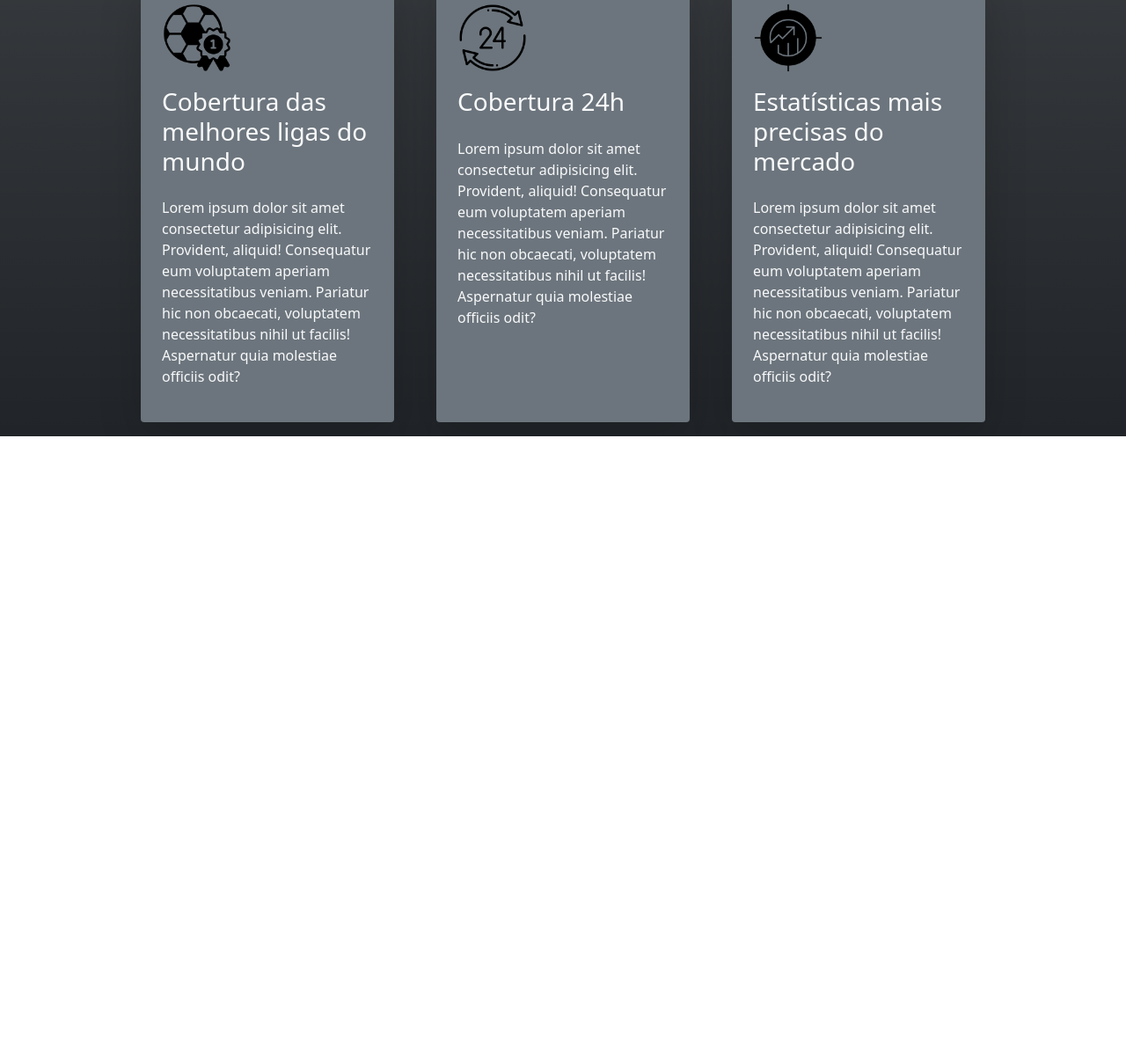
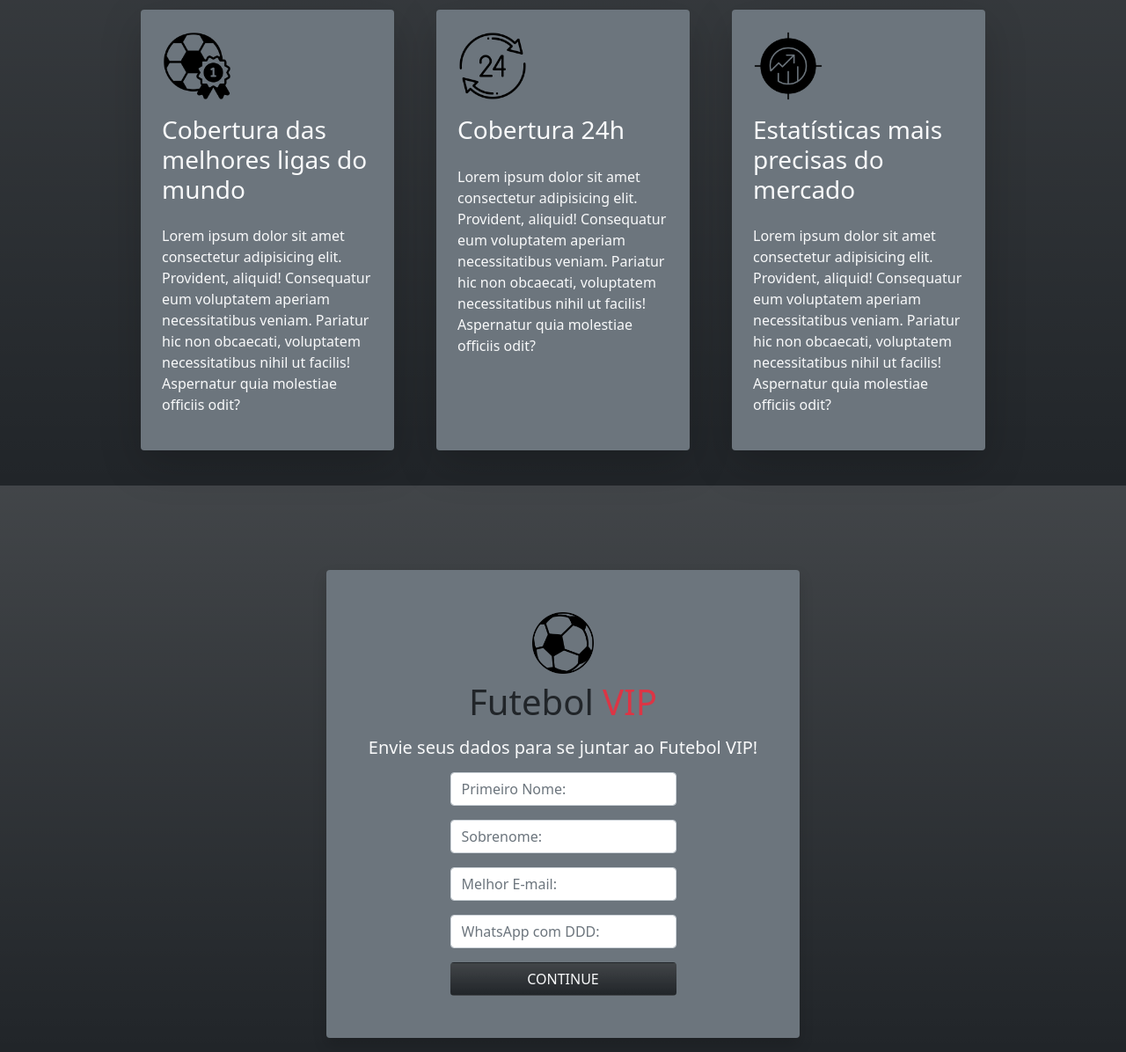
Before and after one commit to jfmartinsvred1/FutebolVIp, a plain HTML site: page index.html in a window 1280 px wide. Shown: the part 1131-2327 px from the top of the page at 88% size. Before the commit the page ends 1627 px from the top, so only its background shows below. Drawn offline with nearby package versions, Linux system fonts and the light colour scheme.

Commit message:
Form finished

```diff
--- a/index.html
+++ b/index.html
@@ -10,7 +10,7 @@
 <body>
     <section class="bg-light bg-gradient">
         <div class="d-flex flex-column align-items-center p-2">
-            <img src="/Images/bola-de-futebol.png" class="image p-3">
+            <img src="/Images/bola-de-futebol.png" class="image p-3" width="120px" height="120px">
             <h1>Futebol <span class="text-danger">VIP</span></h1>
         </div>
         <div class="bg-light d-flex justify-content-around">
@@ -19,14 +19,13 @@
                 <p>Lorem ipsum dolor sit amet consectetur adipisicing elit. Id suscipit dolorum provident est corporis similique, numquam perferendis sunt, iste deserunt eius animi modi vel excepturi totam repudiandae accusamus! Ab, qui. Lorem ipsum, dolor sit amet consectetur adipisicing elit. Ipsam adipisci numquam sunt dolore, dolorum laborum rerum temporibus neque culpa amet fugiat deleniti, reprehenderit voluptatem dicta eum alias pariatur tenetur assumenda.</p>
             </div>
             <div class="d-flex flex-column align-items-center justify-content-between w-25 gap-2">
-                <!-- <iframe src="https://www.youtube.com/embed/W1St0RNm-Ak" class=" w-75"></iframe> -->
                  <p>De R$ <s>9,99</s> por <span class="text-danger">R$ 0,00</span></p>
                 <img src="/Images/240z_23.jpg" class="img-fluid">
                 <button class="btn fs-3 text-dark w-75 shadow p-2 mb-3 bg-light rounded">ASSINE <span class="text-danger">GRATÍS!</span></button>
                 <p>Torne-se um membro!</p>
             </div>
         </div>
-        <div class="bg-secondary bg-gradient text-light">
+        <div class="bg-secondary bg-gradient text-light p-3">
             <div class="d-flex justify-content-around p-3">
                 <div class=" d-flex align-items-center p-2 gap-2">
                     <img src="/Images/jornal.png" width="80px" class="">
@@ -47,9 +46,9 @@
             </div>
         </div>
     </section>
-    <section class="d-flex flex-column bg-dark bg-gradient align-items-center">
+    <section class="d-flex flex-column bg-dark bg-gradient align-items-center pb-4">
         <div class="d-flex justify-content-around p-5 w-75 text-light gap-5">
-            <h2 class="align-items-baseline fs-1">Quais benefícios o Futebol Vip tem para me oferecer?</h2>
+            <h2 class="align-items-baseline fs-1">Quais benefícios o Futebol VIP tem para me oferecer?</h2>
             <p class="align-content-end">Lorem ipsum dolor sit, amet consectetur adipisicing elit. Assumenda natus, explicabo neque nemo eos saepe labore, dolores consectetur aspernatur tempore doloribus reprehenderit ratione ipsam incidunt ea dicta quisquam modi distinctio!</p>
         </div>
         <div class="d-flex justify-content-between gap-5 text-light w-75">
@@ -70,6 +69,23 @@
             </div>
         </div>
     </section>
-    <section></section>
+    <section class="bg-dark bg-gradient pt-5">
+        <div class="d-flex justify-content-center pt-5">
+            <div class="align-items-center d-flex flex-column gap-2 shadow p-1 mb-3 bg-secondary rounded p-5">
+                <img src="/Images/bola-de-futebol.png" class="image" width="70px">
+                <h1>Futebol <span class="text-danger">VIP</span></h1>
+                <h3 class="break-word fs-5 text-light">Envie seus dados para se juntar ao Futebol VIP!</h3>
+                <form class="gap-2">
+                    <fieldset class="d-flex flex-column gap-3">
+                        <input type="text" class="form-control" id="primeiroNome" placeholder="Primeiro Nome:">
+                        <input type="text" class="form-control" id="sobreNome" placeholder="Sobrenome:">
+                        <input type="email" class="form-control" id="email" placeholder="Melhor E-mail:">
+                        <input type="tel" class="form-control" id="numero" placeholder="WhatsApp com DDD:">
+                        <button type="submit" class="btn bg-dark bg-gradient text-light w-100">CONTINUE</button>
+                    </fieldset>
+                </form>
+            </div>
+        </div>
+    </section>
 </body>
 </html>
--- a/style.css
+++ b/style.css
@@ -1,6 +1,4 @@
 .image {
-    width: 120px;
-    height: 120px;
     -webkit-animation:spin 4s linear infinite;
     -moz-animation:spin 4s linear infinite;
     animation:spin 4s linear infinite;
```
